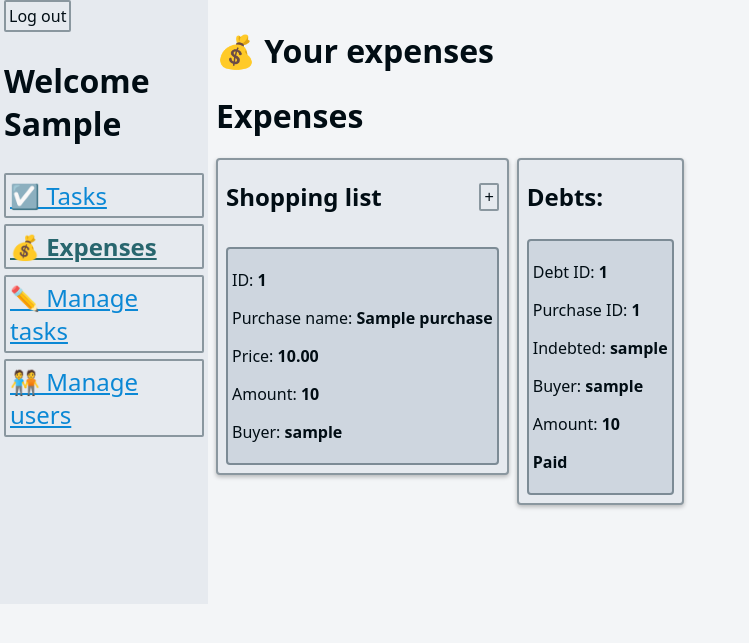
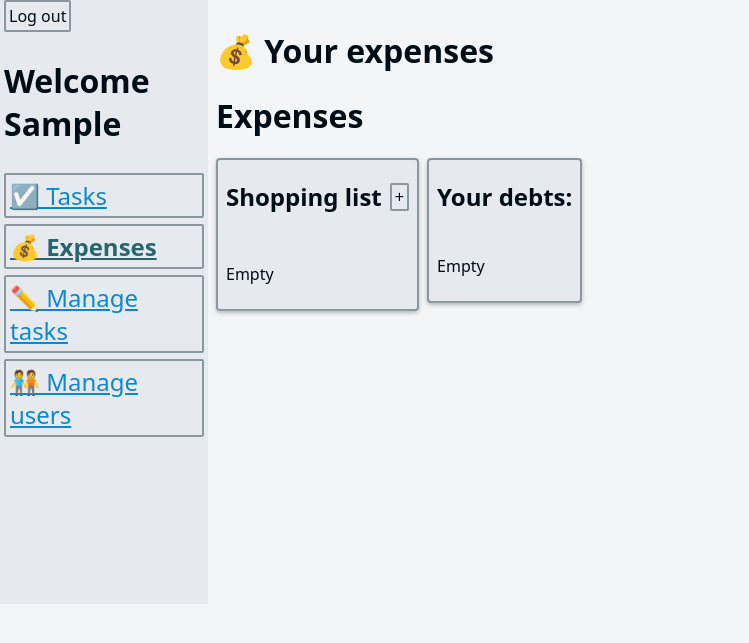
Before and after one commit to Matipolit/planer, a Django app: page /planer/expenses/ in a window 1280 px wide. Shown: the top 643 px of the page, without its empty margins (0-749 px from the left). Run offline with Django 4.2, Linux system fonts and the light colour scheme; a user stored in the database is signed in; tables that the repository leaves empty hold one stand-in row (values such as "Sample post").

Commit message:
Debts grouped by person owed, some cosmetic changes

```diff
--- a/planer_app/models.py
+++ b/planer_app/models.py
@@ -7,22 +7,29 @@ class Task(models.Model):
     name = models.CharField(max_length=255, null=False, blank=False)
     frequency = models.IntegerField(default=1)
 
+
 def validate_date_range(start_date, end_date):
     if start_date > end_date:
         raise ValidationError("The end date must be greater or equal than the start date.")
 
+
 class Week(models.Model):
-
-    #no mask for now
+    # no mask for now
     start_date = models.DateField(unique=True, null=False, blank=False)
     end_date = models.DateField(unique=True, null=False, blank=False, validators=[validate_date_range])
+
 
 class Purchase(models.Model):
     name = models.CharField(max_length=255, null=False, blank=False)
     price = models.DecimalField(max_digits=18, decimal_places=2, null=False, blank=False)
     amount = models.IntegerField(default=1)
-    #basic user for now
+    # basic user for now
     locator_id = models.ForeignKey(User, null=True, on_delete=models.CASCADE)
+
+    @property
+    def sum_price(self):
+        return self.price * self.amount
+
 
 class Debt(models.Model):
     purchase_id = models.ForeignKey(Purchase, on_delete=models.CASCADE, null=False, blank=False)
@@ -30,6 +37,14 @@ class Debt(models.Model):
     locator_id = models.ForeignKey(User, on_delete=models.CASCADE, null=False, blank=False)
     is_paid = models.BooleanField(default=False, null=False, blank=False)
 
+    def owed_by_locator(self, all_debts):
+        all_debts = all_debts.filter(purchase_id=self.purchase_id)
+        sum = all_debts.aggregate(models.Sum('purchase_id__price'))
+        return sum["purchase_id__price__sum"]/all_debts.count()
+
+
+
+
 class TasksInWeek(models.Model):
     task_id = models.ForeignKey(Task, on_delete=models.CASCADE, null=False, blank=False)
     week_id = models.ForeignKey(Week, on_delete=models.CASCADE, null=False, blank=False)
--- a/planer_app/templates/expenses.html
+++ b/planer_app/templates/expenses.html
@@ -34,8 +34,11 @@
             <h2>I purchased:</h2>
             <label for="purchase_id">Request ID:</label><br>
             <input type="number" id="purchase_id" name="purchase_id" min="0"><br>
-            <label for="username">Indebted user:</label><br>
-            <input type="text" id="username" name="username"><br>
+            <label>Indebted users:</label><br>
+            {% for user in users %}
+                <input type="checkbox" id="username_{{ user.id }}" name="indebted" value="{{ user.id}}">
+                <label for="username_{{ user.id }}">{{ user.username }}</label><br>
+            {% endfor %}
 
             <input class="button" type="submit" value="submit">
         </form>
@@ -46,7 +49,7 @@
 <h1>💰 Your expenses</h1>
 
 <style>
-  #purchases {
+  #expenses {
     display: flex;
     gap: 8px;
     align-items: flex-start;
@@ -65,17 +68,21 @@ function payPurchase(id){
 
 <h1>Expenses</h1>
 
-<div id="purchases" style="display: flex">
+<div id="expenses" style="display: flex">
   <div class="card verticalList">
-  <div class="verticalListHeader">
-    <h2>Shopping list</h2>
-    <button onclick="showWindow('addPurchase')">+</button>
-  </div>
+      <div class="verticalListHeader">
+        <h2>Shopping list</h2>
+        <button onclick="showWindow('addPurchase')">+</button>
+      </div>
 
-    {% for purchase in purchases %}
+    {%  if to_purchase|length == 0 %}
+
+        <p>Empty</p>
+
+    {% endif %}
+    {% for purchase in to_purchase %}
       <div class="purchase item">
-        <p>ID: <b>{{ purchase.id }}</b></p>
-        <p>Purchase name: <b>{{ purchase.name }}</b></p>
+        <p>Item: <b>{{ purchase.name }}</b></p>
         <p>Price: <b>{{ purchase.price }}</b></p>
         <p>Amount: <b>{{ purchase.amount }}</b></p>
         {% if purchase.locator_id != None %}
@@ -89,24 +96,21 @@ function payPurchase(id){
 
 
 <div class="card verticalList">
-    <h2>Debts:</h2>
-    {% for debt in debts %}
+    <h2>Your debts:</h2>
+    {% if debts|length == 0 %}
+        <p>Empty</p>
+    {% endif %}
+    {% for user, debt_list in debts.items %}
       <div class="item debts">
-        <p>Debt ID: <b>{{ debt.id }}</b></p>
-        <p>Purchase ID: <b>{{ debt.purchase_id.id }}</b></p>
-        <p>Indebted: <b>{{ debt.locator_id }}</b></p>
-        <p>Buyer: <b>{{ debt.purchase_id.locator_id }}</b></p>
-        <p>Amount: <b>{{ debt.purchase_id.amount }}</b></p>
-        {% if debt.is_paid %}
-            <p><b>Paid</b></p>
-        {% else %}
+        <p>Debt for: <b>{{ user.username }}</b></p>
+        <p>Sum owed: <b>{{ debt_list.sum|floatformat:2 }}</b></p>
+        <p>Number of purchases: <b>{{ debt_list.debts|length }}</b></p>
         <form method="post">
-            <input type="hidden" id="formtype" name="formtype" value="pay_debt">
+            <input type="hidden" id="formtype" name="formtype" value="pay_all_debts">
             {% csrf_token %}
-            <input type="hidden" id="debt_id" name="debt_id" value="{{ debt.id }}">
+            <input type="hidden" id="locator_id" name="locator_id" value="{{ user.id }}">
             <input class="button" type="submit" value="Pay">
         </form>
-        {% endif %}
       </div>
     {% endfor %}
   </div>
--- a/planer_app/views.py
+++ b/planer_app/views.py
@@ -1,6 +1,8 @@
+from typing import Any, Type
+
 from django.shortcuts import render
 from django.contrib.auth import authenticate, login
-from django.http import HttpResponse, HttpRequest, JsonResponse
+from django.http import HttpResponse, HttpRequest, JsonResponse, QueryDict
 from django.contrib.auth.decorators import login_required
 from django.contrib.admin.views.decorators import staff_member_required
 
@@ -22,30 +24,29 @@ def dateSpan(startDate, endDate, delta=timedelta(weeks=1)):
 # views
 @login_required(login_url='login')
 def index(request: HttpRequest):
-
     today_date = date.today()
-    monday_date = today_date - timedelta(days = today_date.weekday())
+    monday_date = today_date - timedelta(days=today_date.weekday())
 
     week = None
 
     try:
-        week = Week.objects.get(start_date = monday_date + timedelta(weeks=1))
-        tasks = TasksInWeek.objects.all().filter(week_id = week)
+        week = Week.objects.get(start_date=monday_date + timedelta(weeks=1))
+        tasks = TasksInWeek.objects.all().filter(week_id=week)
     except Exception:
         pass
 
     if week == None or tasks == None:
         return render(request, "index.html")
 
-    if request.method == "POST" :
+    if request.method == "POST":
         for task_id, is_done in request.POST.items():
             if task_id == "csrfmiddlewaretoken":
                 continue
             # print(task_id)
             # print(is_done)
-            task = Task.objects.all().filter(id = task_id)
+            task = Task.objects.all().filter(id=task_id)
             if task:
-                instance = tasks.get(task_id = task[0])
+                instance = tasks.get(task_id=task[0])
                 if is_done == "on":
                     instance.is_done = True
                 else:
@@ -65,46 +66,58 @@ def index(request: HttpRequest):
 
     # print(str(context["tasks"][0]))
 
-
     return render(request, "index.html", context)
 
+def get_my_debts_by_person(all_debts, user):
+    my_debts = all_debts.filter(locator_id=user, is_paid=False)
+    my_debts_by_person = dict()
+    for debt in my_debts:
+        if debt.purchase_id.locator_id not in my_debts_by_person:
+            my_debts_by_person[debt.purchase_id.locator_id] = {"sum": 0, "debts": []}
+        my_debts_by_person[debt.purchase_id.locator_id]["sum"] += debt.owed_by_locator(all_debts)
+        my_debts_by_person[debt.purchase_id.locator_id]["debts"].append(debt)
+    return my_debts_by_person
 
 @login_required(login_url='login')
 def expenses(request: HttpRequest):
-    if(request.method == "POST"):
+    my_debts_by_person = get_my_debts_by_person(Debt.objects.all(), request.user)
+
+    if (request.method == "POST"):
         vars = request.POST
         type = vars["formtype"]
-
-        if(type=="to_purchase"):
+        if (type == "to_purchase"):
             Purchase.objects.create(name=vars["name"], price=vars["price"], amount=vars["amount"])
-        elif(type=="purchased"):
-            indebted_user = User.objects.get(username=vars['username'])
-            purchase = Purchase.objects.get(id=vars['purchase_id'])
+        elif (type == "purchased"):
+            purchase = Purchase.objects.get(id=vars["purchase_id"])
+            indebted: Type[QueryDict[int]] = vars["indebted"]
 
             purchase.locator_id = request.user
             purchase.save()
 
-            Debt.objects.create(purchase_id=purchase,locator_id=indebted_user, is_paid=False)
-        elif(type=="pay_debt"):
-            debt = Debt.objects.get(id=vars["debt_id"])
-            debt.is_paid = True
-            debt.save()
+            for id in indebted:
+                Debt.objects.create(purchase_id=purchase, locator_id=User.objects.get(id=id), is_paid=False)
+        elif (type == "pay_all_debts"):
+            debts_to_pay = my_debts_by_person[User.objects.get(id=vars["locator_id"])]["debts"]
+            for debt in debts_to_pay:
+                debt.is_paid = True
+                debt.save()
 
+            my_debts_by_person = get_my_debts_by_person(Debt.objects.all(), request.user)
 
-    purchases = Purchase.objects.all()
-    debts = Debt.objects.all()
-    context = {'purchases': purchases, 'debts': debts, 'user': request.user}
+    to_purchase = Purchase.objects.filter(locator_id=None)
+
+    users = User.objects.exclude(id=request.user.id)
+    context = {'to_purchase': to_purchase, 'debts': my_debts_by_person, 'user': request.user, 'users': users}
 
     return render(request, "expenses.html", context)
 
 
 @staff_member_required(login_url="login")
 def tasks_manage(request):
-    errors=[]
+    errors = []
     if (request.method == "POST"):
         vars = request.POST
         type = vars["formtype"]
-
 
         if (type == "task"):
             Task.objects.create(name=vars["name"], frequency=vars["frequency"])
@@ -132,7 +145,8 @@ def tasks_manage(request):
                         print(f"Checking to add task {task} with freq {task.frequency} and idx of week {idx}")
                         if (idx % task.frequency == 0):
                             print(f"Task elegible to add")
-                            taskInWeek = TasksInWeek.objects.create(locator_id=locators[idx % locatorsNum], task_id=task,
+                            taskInWeek = TasksInWeek.objects.create(locator_id=locators[idx % locatorsNum],
+                                                                    task_id=task,
                                                                     week_id=week, is_done=False)
                             print(taskInWeek)
 
@@ -193,12 +207,12 @@ def week_details(request, date):
 def users_manage(request):
     if (request.method == "POST"):
         vars = request.POST
-        User.objects.create(is_superuser="admin" in vars.keys(),
-                            email=vars["email"],
-                            username=vars["username"],
-                            first_name=vars["first_name"],
-                            last_name=vars["last_name"],
-                            password=vars["password"])
+        User.objects.create_user(is_superuser="admin" in vars.keys(),
+                                 email=vars["email"],
+                                 username=vars["username"],
+                                 first_name=vars["first_name"],
+                                 last_name=vars["last_name"],
+                                 password=vars["password"])
 
     elif (request.method == "DELETE"):
         vars = json.loads(request.DELETE)
```
